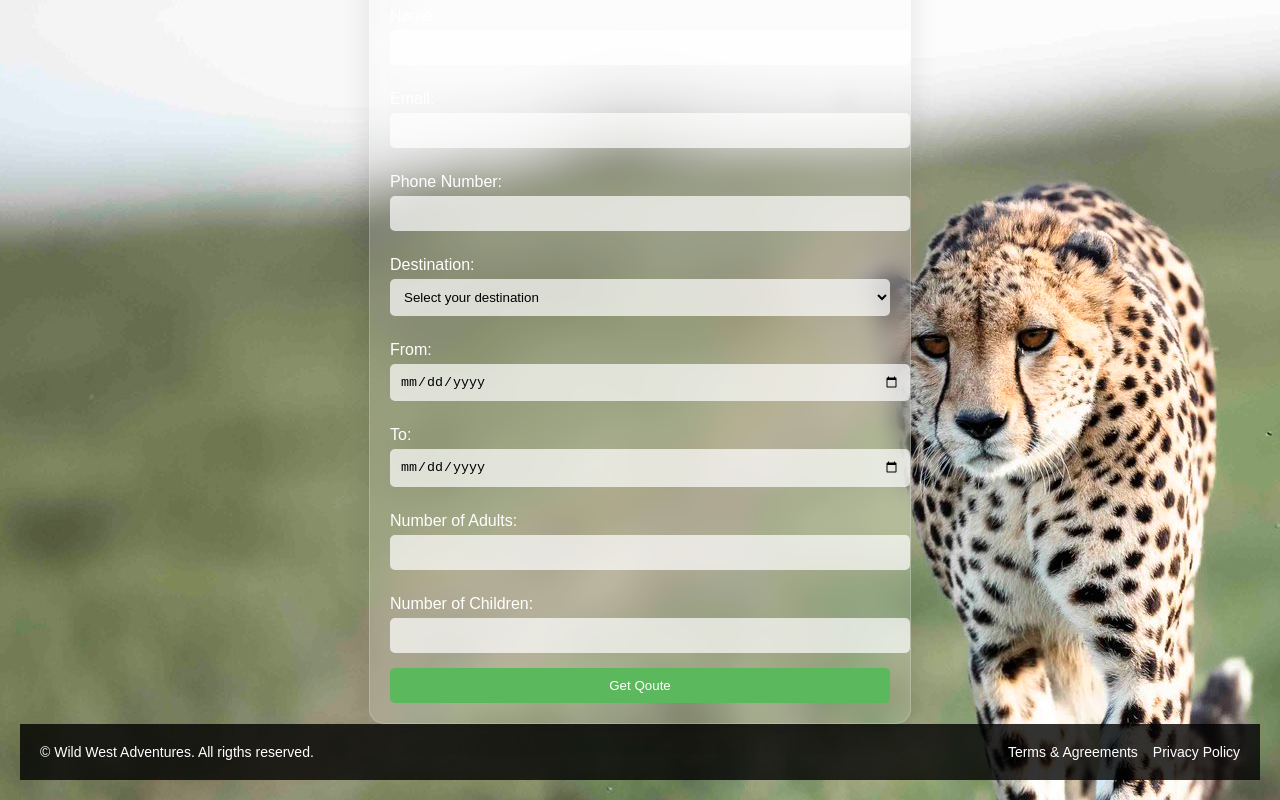
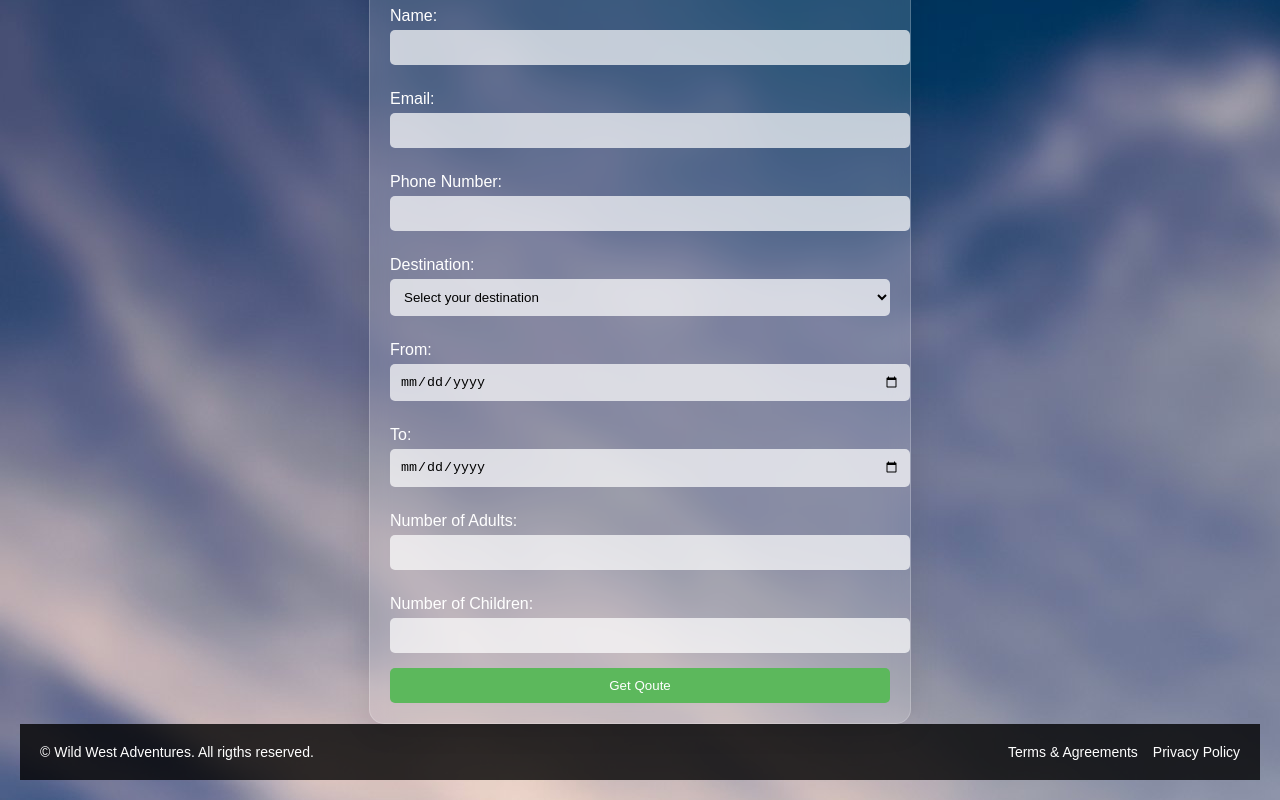
Before and after one commit to VinMusau/wildwestadv, a plain HTML site: page form.html in a window 1280 px wide. Shown: the part 114-914 px from the top of the page. Drawn offline with Linux system fonts and the light colour scheme.

Commit message:
Update form.css

```diff
--- a/assets/css/form.css
+++ b/assets/css/form.css
@@ -1,6 +1,6 @@
 body {
     font-family: Arial, sans-serif;
-    background-image: url('/images/default.jpg');
+    background-image: url('/images/tall.jpg');
     /* background: linear-gradient(to right, #6a11cb, #2575fc);  Gradient background */
     margin: 0;
     padding: 20px;
```
